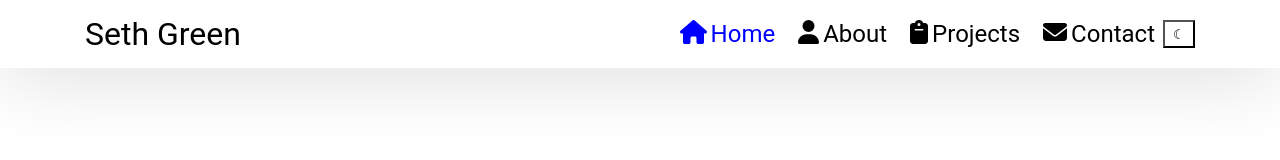
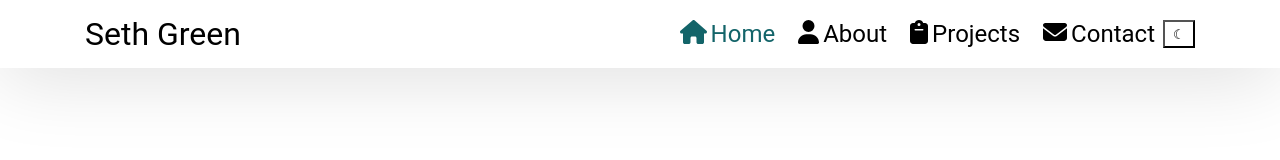
Before and after one commit to sethezgreen/personal-portfolio, a React (Vite) app: page / in a window 1280 px wide. Shown: the top 160 px of the page. Built offline with nearby package versions, Linux system fonts and the light colour scheme.

Commit message:
updated active-nav color

```diff
--- a/src/components/NavBar/NavBar.css
+++ b/src/components/NavBar/NavBar.css
@@ -40,5 +40,5 @@
 }
 
 .navbar--active-content {
-    color: blue;
+    color: var(--active-nav);
 }
--- a/src/index.css
+++ b/src/index.css
@@ -19,6 +19,7 @@ body {
     --black: #000000;
     --white: #ffffff;
     --nav: var(--white);
+    --active-nav: #136469;
     --icon: var(--black);
     --shadow: rgba(0, 0, 0, 0.15);
 }
```
